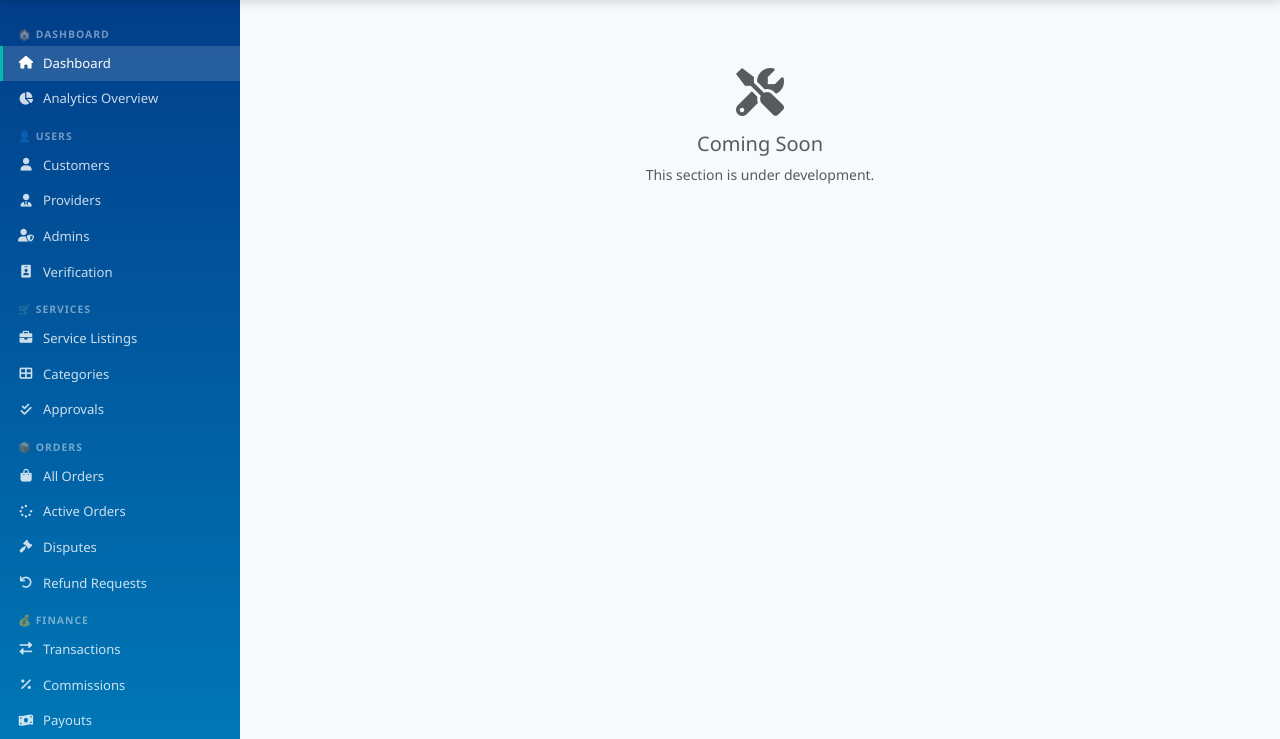
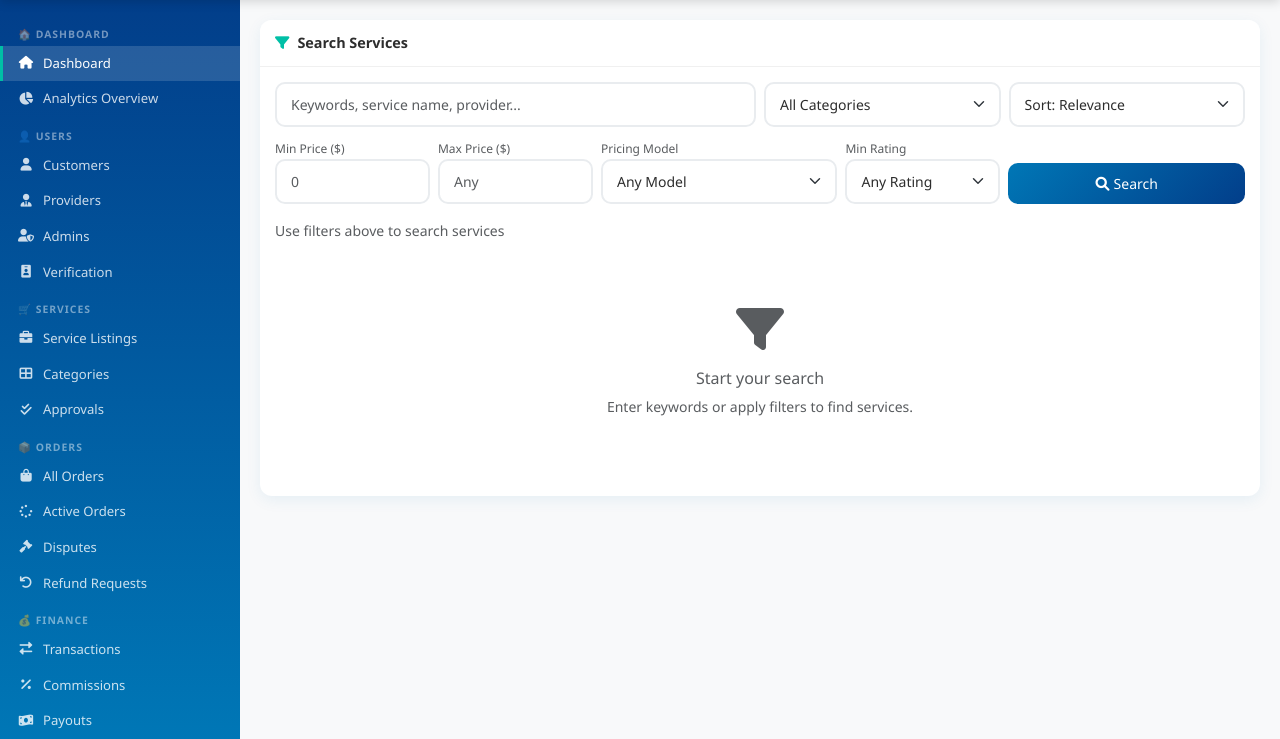
Before and after one commit to ukvalens/ExpertHub, a PHP site: page /ExpertHUB/app/views/dashboard/index.php?page=search-services&lang=en in a window 1280 px wide. Shown: the part 60-799 px from the top of the page. Run offline with PHP 8.4, Linux system fonts and the light colour scheme; the visitor is signed in with stand-in values (Sample User, id 1); data comes from the database, SQL or seed files in the repository; tables that the repository leaves empty or names only in its code hold one stand-in row (values such as "Sample post"); data that the repository does not hold is empty.

Commit message:
Add search-services page as dashboard partial with advanced filters

```diff
--- /dev/null
+++ b/app/views/customer/search-services.php
@@ -0,0 +1,278 @@
+<?php
+if (!isset($conn)) {
+    session_start();
+    require_once '../../../config/database.php';
+    $lang = $_GET['lang'] ?? 'en';
+    header("Location: ../dashboard/index.php?page=search-services&lang=$lang"); exit;
+}
+if (session_status() === PHP_SESSION_NONE) { session_start(); }
+
+$lang         = $_GET['lang'] ?? 'en';
+$search       = trim($_GET['search'] ?? '');
+$category_id  = (int)($_GET['category'] ?? 0);
+$min_price    = (float)($_GET['min_price'] ?? 0);
+$max_price    = (float)($_GET['max_price'] ?? 0);
+$pricing_model= $_GET['pricing_model'] ?? '';
+$min_rating   = (int)($_GET['min_rating'] ?? 0);
+$sort         = $_GET['sort'] ?? 'relevance';
+$ss_page      = max(1, (int)($_GET['sspage'] ?? 1));
+$per_page     = 9;
+$offset       = ($ss_page - 1) * $per_page;
+
+// Categories for filter dropdown
+$cat_stmt = $conn->prepare("SELECT id, name, parent_id FROM service_categories WHERE status = 'active' ORDER BY parent_id, sort_order, name");
+$cat_stmt->execute();
+$all_cats = $cat_stmt->get_result()->fetch_all(MYSQLI_ASSOC);
+
+// Build query
+$where  = "WHERE ps.status = 'active'";
+$params = [];
+$types  = '';
+
+if ($search !== '') {
+    $where   .= " AND (ps.title LIKE ? OR ps.description LIKE ? OR u.first_name LIKE ? OR u.last_name LIKE ?)";
+    $like     = "%$search%";
+    $params   = array_merge($params, [$like, $like, $like, $like]);
+    $types   .= 'ssss';
+}
+if ($category_id > 0) {
+    $where   .= " AND (ps.category_id = ? OR sc.parent_id = ?)";
+    $params[] = $category_id; $params[] = $category_id;
+    $types   .= 'ii';
+}
+if ($min_price > 0) {
+    $where   .= " AND ps.base_price >= ?";
+    $params[] = $min_price; $types .= 'd';
+}
+if ($max_price > 0) {
+    $where   .= " AND ps.base_price <= ?";
+    $params[] = $max_price; $types .= 'd';
+}
+if ($pricing_model !== '') {
+    $where   .= " AND ps.pricing_model = ?";
+    $params[] = $pricing_model; $types .= 's';
+}
+if ($min_rating > 0) {
+    $where   .= " AND sp.rating >= ?";
+    $params[] = $min_rating; $types .= 'i';
+}
+
+$order = match($sort) {
+    'price_asc'  => 'ps.base_price ASC',
+    'price_desc' => 'ps.base_price DESC',
+    'rating'     => 'sp.rating DESC',
+    'newest'     => 'ps.created_at DESC',
+    'popular'    => 'total_orders DESC',
+    default      => 'sp.rating DESC, ps.created_at DESC',
+};
+
+$base_sql = "FROM provider_services ps
+    JOIN service_providers sp ON ps.provider_id = sp.id
+    JOIN users u ON sp.user_id = u.id
+    LEFT JOIN service_categories sc ON ps.category_id = sc.id
+    $where";
+
+// Count
+$cnt = $conn->prepare("SELECT COUNT(*) as total $base_sql");
+if ($params) $cnt->bind_param($types, ...$params);
+$cnt->execute();
+$total      = $cnt->get_result()->fetch_assoc()['total'];
+$total_pages= ceil($total / $per_page);
+
+// Results
+$p2 = array_merge($params, [$per_page, $offset]);
+$t2 = $types . 'ii';
+$stmt = $conn->prepare("SELECT ps.id, ps.title, ps.description, ps.base_price, ps.pricing_model,
+    ps.provider_id, sp.rating, sp.verification_status,
+    u.first_name, u.last_name, u.profile_image,
+    sc.name as category_name,
+    (SELECT COUNT(*) FROM orders WHERE provider_id = sp.id AND status = 'completed') as total_orders
+    $base_sql ORDER BY $order LIMIT ? OFFSET ?");
+$stmt->bind_param($t2, ...$p2);
+$stmt->execute();
+$services = $stmt->get_result()->fetch_all(MYSQLI_ASSOC);
+
+$has_filters = $search !== '' || $category_id > 0 || $min_price > 0 || $max_price > 0 || $pricing_model !== '' || $min_rating > 0;
+?>
+
+<div class="content-card">
+    <div class="card-header"><i class="fas fa-filter me-2" style="color:var(--accent-color)"></i>Search Services</div>
+    <div class="card-body">
+
+        <!-- Filter Form -->
+        <form method="GET" action="index.php" class="mb-3">
+            <input type="hidden" name="page" value="search-services">
+            <input type="hidden" name="lang" value="<?php echo $lang; ?>">
+
+            <div class="row g-2 mb-2">
+                <div class="col-md-6">
+                    <input type="text" class="form-control form-control-sm" name="search"
+                           placeholder="Keywords, service name, provider..." value="<?php echo htmlspecialchars($search); ?>">
+                </div>
+                <div class="col-md-3">
+                    <select class="form-select form-select-sm" name="category">
+                        <option value="">All Categories</option>
+                        <?php foreach ($all_cats as $cat): ?>
+                            <option value="<?php echo $cat['id']; ?>" <?php echo $category_id == $cat['id'] ? 'selected' : ''; ?>>
+                                <?php echo ($cat['parent_id'] ? '&nbsp;&nbsp;↳ ' : '') . htmlspecialchars($cat['name']); ?>
+                            </option>
+                        <?php endforeach; ?>
+                    </select>
+                </div>
+                <div class="col-md-3">
+                    <select class="form-select form-select-sm" name="sort">
+                        <?php foreach (['relevance' => 'Sort: Relevance', 'rating' => 'Sort: Top Rated', 'popular' => 'Sort: Most Popular', 'price_asc' => 'Sort: Price ↑', 'price_desc' => 'Sort: Price ↓', 'newest' => 'Sort: Newest'] as $val => $label): ?>
+                            <option value="<?php echo $val; ?>" <?php echo $sort === $val ? 'selected' : ''; ?>><?php echo $label; ?></option>
+                        <?php endforeach; ?>
+                    </select>
+                </div>
+            </div>
+
+            <div class="row g-2 align-items-end">
+                <div class="col-6 col-md-2">
+                    <label class="form-label form-label-sm mb-0 text-muted" style="font-size:.75rem">Min Price ($)</label>
+                    <input type="number" class="form-control form-control-sm" name="min_price"
+                           value="<?php echo $min_price ?: ''; ?>" min="0" step="0.01" placeholder="0">
+                </div>
+                <div class="col-6 col-md-2">
+                    <label class="form-label form-label-sm mb-0 text-muted" style="font-size:.75rem">Max Price ($)</label>
+                    <input type="number" class="form-control form-control-sm" name="max_price"
+                           value="<?php echo $max_price ?: ''; ?>" min="0" step="0.01" placeholder="Any">
+                </div>
+                <div class="col-md-3">
+                    <label class="form-label form-label-sm mb-0 text-muted" style="font-size:.75rem">Pricing Model</label>
+                    <select class="form-select form-select-sm" name="pricing_model">
+                        <option value="">Any Model</option>
+                        <?php foreach (['fixed' => 'Fixed Price', 'hourly' => 'Hourly', 'emergency' => 'Emergency'] as $v => $l): ?>
+                            <option value="<?php echo $v; ?>" <?php echo $pricing_model === $v ? 'selected' : ''; ?>><?php echo $l; ?></option>
+                        <?php endforeach; ?>
+                    </select>
+                </div>
+                <div class="col-md-2">
+                    <label class="form-label form-label-sm mb-0 text-muted" style="font-size:.75rem">Min Rating</label>
+                    <select class="form-select form-select-sm" name="min_rating">
+                        <option value="0">Any Rating</option>
+                        <?php for ($r = 1; $r <= 5; $r++): ?>
+                            <option value="<?php echo $r; ?>" <?php echo $min_rating === $r ? 'selected' : ''; ?>>
+                                <?php echo str_repeat('★', $r) . str_repeat('☆', 5 - $r); ?>
+                            </option>
+                        <?php endfor; ?>
+                    </select>
+                </div>
+                <div class="col-md-3 d-flex gap-2">
+                    <button type="submit" class="btn btn-primary btn-sm flex-fill">
+                        <i class="fas fa-search me-1"></i>Search
+                    </button>
+                    <?php if ($has_filters): ?>
+                        <a href="index.php?page=search-services&lang=<?php echo $lang; ?>"
+                           class="btn btn-outline-secondary btn-sm nav-link-ajax" data-page="search-services">
+                            <i class="fas fa-times"></i>
+                        </a>
+                    <?php endif; ?>
+                </div>
+            </div>
+        </form>
+
+        <!-- Results summary -->
+        <div class="d-flex justify-content-between align-items-center mb-3">
+            <small class="text-muted">
+                <?php if ($has_filters): ?>
+                    <strong><?php echo $total; ?></strong> result<?php echo $total != 1 ? 's' : ''; ?> found
+                    <?php if ($search): ?> for "<strong><?php echo htmlspecialchars($search); ?></strong>"<?php endif; ?>
+                <?php else: ?>
+                    Use filters above to search services
+                <?php endif; ?>
+            </small>
+        </div>
+
+        <?php if (!$has_filters && empty($services)): ?>
+            <div class="text-center py-5">
+                <i class="fas fa-filter fa-3x text-muted mb-3"></i>
+                <h6 class="text-muted">Start your search</h6>
+                <p class="text-muted small">Enter keywords or apply filters to find services.</p>
+            </div>
+        <?php elseif (empty($services)): ?>
+            <div class="text-center py-5">
+                <i class="fas fa-search fa-3x text-muted mb-3"></i>
+                <h6 class="text-muted">No services match your filters</h6>
+                <p class="text-muted small">Try broadening your search criteria.</p>
+            </div>
+        <?php else: ?>
+            <div class="row g-3">
+                <?php foreach ($services as $svc): ?>
+                <div class="col-md-6 col-lg-4">
+                    <div class="card h-100">
+                        <div class="card-body">
+                            <?php if ($svc['category_name']): ?>
+                                <small class="text-muted d-block mb-1">
+                                    <i class="fas fa-tag me-1"></i><?php echo htmlspecialchars($svc['category_name']); ?>
+                                </small>
+                            <?php endif; ?>
+                            <h6 class="card-title text-primary mb-1"><?php echo htmlspecialchars($svc['title']); ?></h6>
+                            <p class="card-text text-muted small mb-2">
+                                <?php echo htmlspecialchars(mb_strimwidth($svc['description'] ?? '', 0, 90, '...')); ?>
+                            </p>
+                            <div class="d-flex align-items-center gap-2 mb-1">
+                                <?php if ($svc['profile_image']): ?>
+                                    <img src="../../../<?php echo htmlspecialchars($svc['profile_image']); ?>"
+                                         class="rounded-circle" style="width:22px;height:22px;object-fit:cover;">
+                                <?php else: ?>
+                                    <div class="rounded-circle bg-secondary d-flex align-items-center justify-content-center text-white"
+                                         style="width:22px;height:22px;font-size:.6rem;">
+                                        <?php echo strtoupper(substr($svc['first_name'],0,1).substr($svc['last_name'],0,1)); ?>
+                                    </div>
+                                <?php endif; ?>
+                                <small class="text-muted"><?php echo htmlspecialchars($svc['first_name'].' '.$svc['last_name']); ?></small>
+                                <?php if ($svc['verification_status'] === 'verified'): ?>
+                                    <i class="fas fa-check-circle text-success" style="font-size:.72rem;" title="Verified"></i>
+                                <?php endif; ?>
+                            </div>
+                            <div class="d-flex align-items-center gap-2">
+                                <span class="text-warning" style="font-size:.75rem;">
+                                    <?php $r = round($svc['rating'] ?? 0);
+                                    for ($s = 1; $s <= 5; $s++) echo '<i class="fas fa-star'.($s > $r ? ' text-muted' : '').'"></i>'; ?>
+                                </span>
+                                <small class="text-muted">(<?php echo $svc['total_orders']; ?>)</small>
+                                <span class="badge bg-light text-muted border ms-auto" style="font-size:.68rem;">
+                                    <?php echo ucfirst($svc['pricing_model']); ?>
+                                </span>
+                            </div>
+                        </div>
+                        <div class="card-footer bg-transparent d-flex justify-content-between align-items-center">
+                            <span class="text-success fw-bold">$<?php echo number_format($svc['base_price'], 2); ?></span>
+                            <a href="../customer/order.php?service_id=<?php echo $svc['id']; ?>&lang=<?php echo $lang; ?>"
+                               class="btn btn-primary btn-sm">
+                                <i class="fas fa-shopping-cart me-1"></i>Order
+                            </a>
+                        </div>
+                    </div>
+                </div>
+                <?php endforeach; ?>
+            </div>
+
+            <?php if ($total_pages > 1):
+                $q = http_build_query(['page' => 'search-services', 'lang' => $lang, 'search' => $search,
+                    'category' => $category_id, 'min_price' => $min_price, 'max_price' => $max_price,
+                    'pricing_model' => $pricing_model, 'min_rating' => $min_rating, 'sort' => $sort]);
+            ?>
+            <nav class="mt-3"><ul class="pagination justify-content-center">
+                <?php if ($ss_page > 1): ?>
+                    <li class="page-item"><a class="page-link nav-link-ajax" data-page="search-services"
+                        href="?<?php echo $q; ?>&sspage=<?php echo $ss_page - 1; ?>">Prev</a></li>
+                <?php endif; ?>
+                <?php for ($i = 1; $i <= $total_pages; $i++): ?>
+                    <li class="page-item <?php echo $i === $ss_page ? 'active' : ''; ?>">
+                        <a class="page-link nav-link-ajax" data-page="search-services"
+                           href="?<?php echo $q; ?>&sspage=<?php echo $i; ?>"><?php echo $i; ?></a>
+                    </li>
+                <?php endfor; ?>
+                <?php if ($ss_page < $total_pages): ?>
+                    <li class="page-item"><a class="page-link nav-link-ajax" data-page="search-services"
+                        href="?<?php echo $q; ?>&sspage=<?php echo $ss_page + 1; ?>">Next</a></li>
+                <?php endif; ?>
+            </ul></nav>
+            <?php endif; ?>
+        <?php endif; ?>
+
+    </div>
+</div>
--- a/app/views/dashboard/index.php
+++ b/app/views/dashboard/index.php
@@ -74,6 +74,7 @@ $page_map = [
     // customer
     'browse-services'  => '../customer/browse-services.php',
     'categories'       => '../customer/categories.php',
+    'search-services'  => '../customer/search-services.php',
     'orders'           => '../customer/orders.php',
     'messages'         => '../customer/' . ($user_type === 'provider' ? '' : '') . 'messages.php',
     'devices'          => '../customer/devices.php',
@@ -172,7 +173,7 @@ if (!empty($_SERVER['HTTP_X_REQUESTED_WITH']) && strtolower($_SERVER['HTTP_X_REQ
             <div class="section-label">🛒 Services</div>
             <a href="#" data-page="browse-services"><i class="fas fa-search"></i>Browse Services</a>
             <a href="#" data-page="categories"><i class="fas fa-th-large"></i>Categories</a>
-            <a href="../customer/search-services.php?lang=<?php echo $lang; ?>"><i class="fas fa-filter"></i>Search Services</a>
+            <a href="#" data-page="search-services"><i class="fas fa-filter"></i>Search Services</a>
             <a href="../customer/compare-services.php?lang=<?php echo $lang; ?>"><i class="fas fa-balance-scale"></i>Compare Services</a>
             <a href="../customer/saved-services.php?lang=<?php echo $lang; ?>"><i class="fas fa-bookmark"></i>Saved Services</a>
 
```
